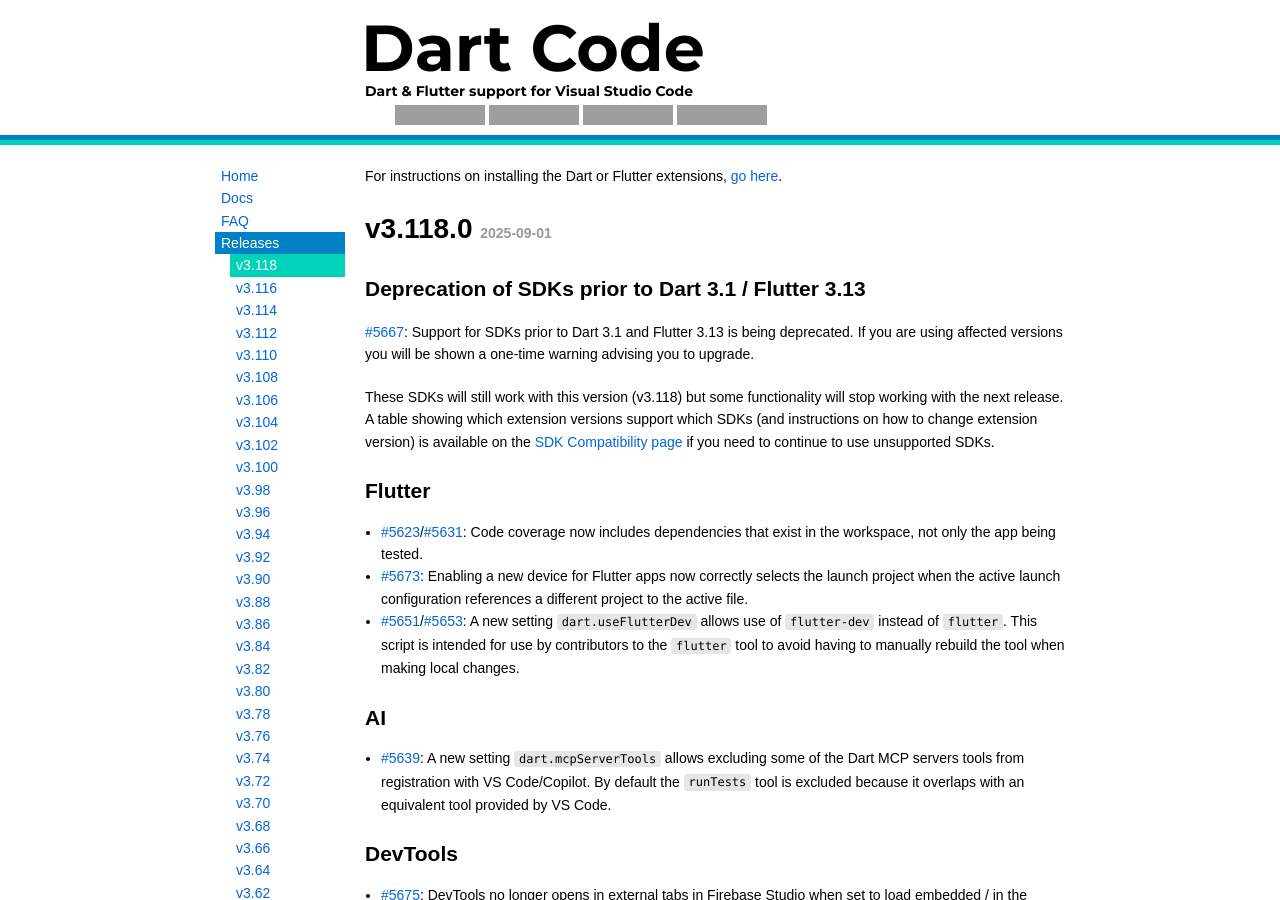
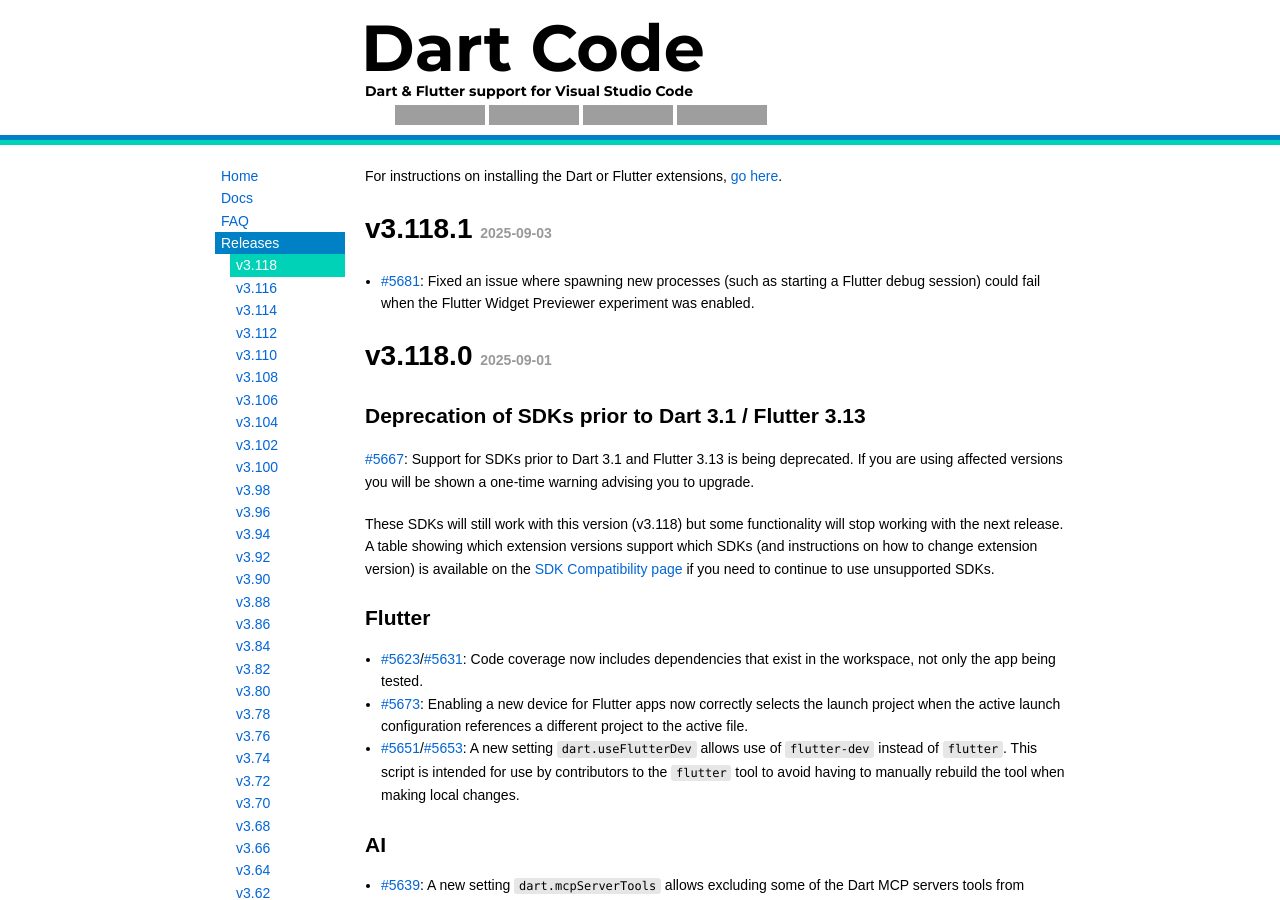
Before and after one commit to Dart-Code/Website, a Jekyll site: the page built from _releases/v3.118.md, in a window 1280 px wide and 900 px high. Built offline with Jekyll 4.4.1, drawn with Linux system fonts in a browser that asks for light colours; grey boxes are pictures that could not be loaded.

Commit message:
Add v3.118.1

```diff
--- a/_releases/v3.118.md
+++ b/_releases/v3.118.md
@@ -3,6 +3,10 @@
 sort_order: v0003_0118
 excerpt: "Improved dependency coverage, SDK deprecations, Flutter Widget Preview preview, ..."
 ---
+
+# v3.118.1 _2025-09-03_
+
+- [#5681](https://github.com/Dart-Code/Dart-Code/issues/5681): Fixed an issue where spawning new processes (such as starting a Flutter debug session) could fail when the Flutter Widget Previewer experiment was enabled.
 
 # v3.118.0 _2025-09-01_
 
```
